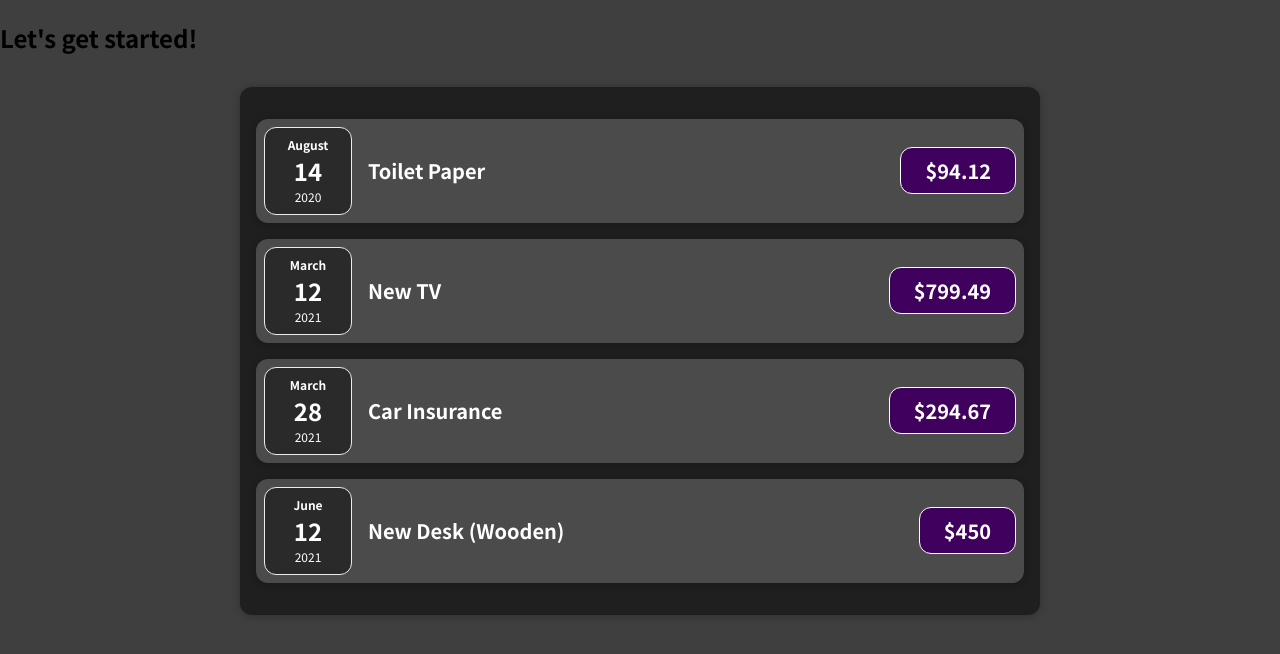
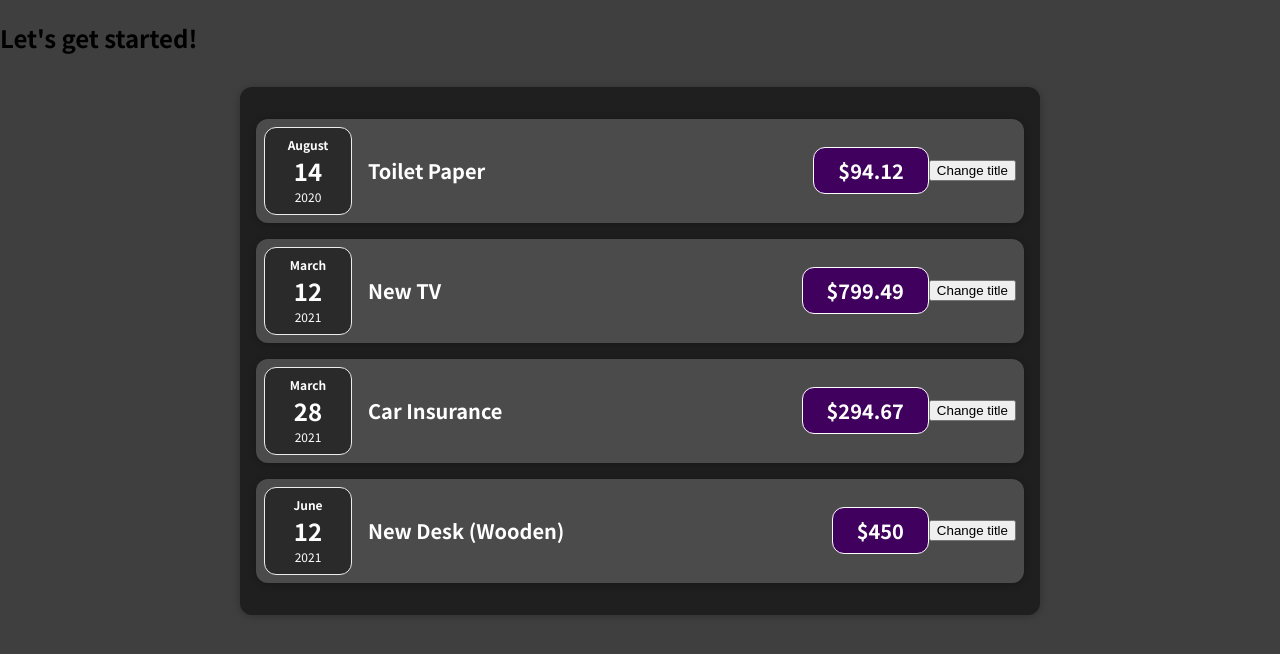
Before and after one commit to SoWrongImRight/react-expense-tracker, a React (Create React App) app: page / in a window 1280 px wide. Shown: the top 654 px of the page. Built offline with nearby package versions, Linux system fonts and the light colour scheme.

Commit message:
Added useState to ExpenseItems.

```diff
--- a/src/components/Expenses/ExpenseItem.js
+++ b/src/components/Expenses/ExpenseItem.js
@@ -1,16 +1,23 @@
-import React from 'react';
+import React, { useState } from 'react';
 import Card from '../UI/Card';
 import ExpenseDate from './ExpenseDate';
 import './ExpenseItem.css';
 
 function ExpenseItem(props) {
+  const [title, setTitle] = useState(props.title);
+
+  const clickHandler = () => {
+    setTitle('Updated!');
+  };
+
   return (
     <Card className="expense-item">
       <ExpenseDate date={props.date} />
       <div className="expense-item__description">
-        <h2>{props.title}</h2>
+        <h2>{title}</h2>
         <div className="expense-item__price">${props.amount}</div>
       </div>
+      <button onClick={clickHandler}>Change title</button>
     </Card>
   );
 }
```
